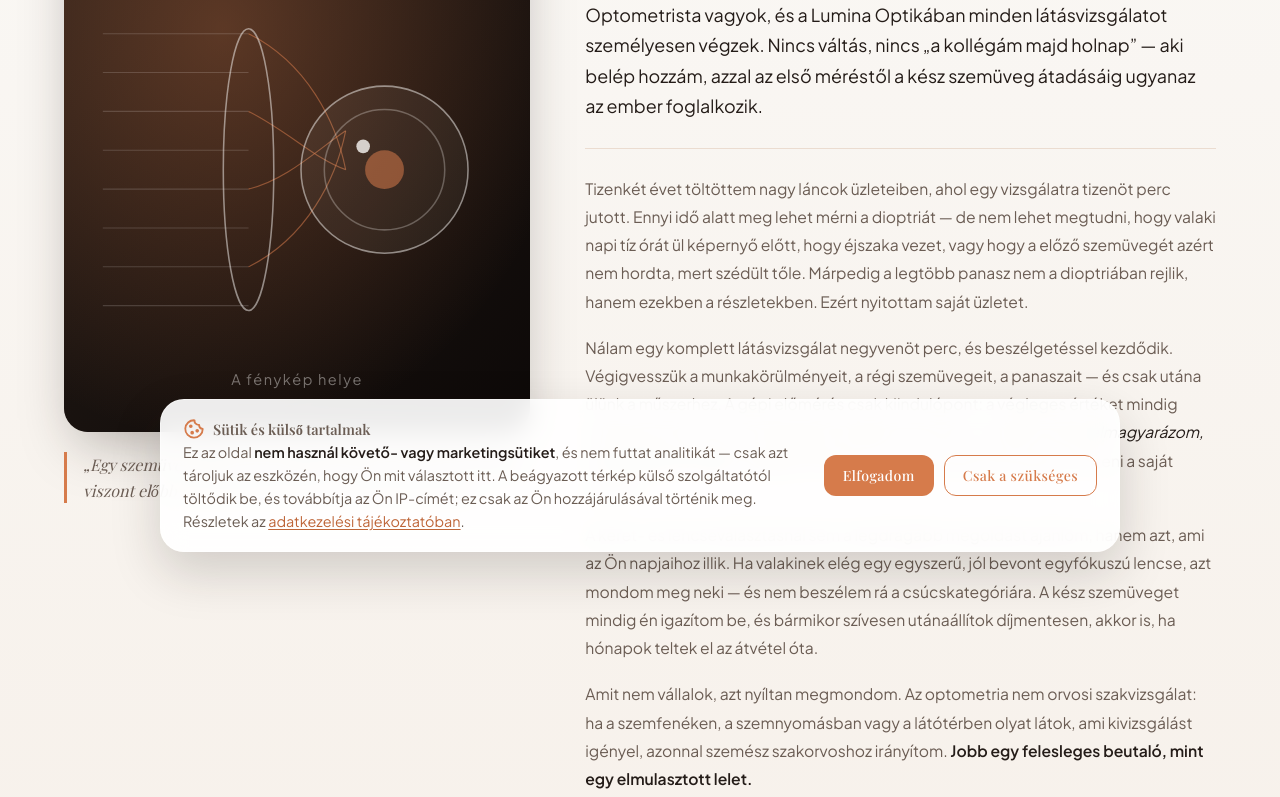
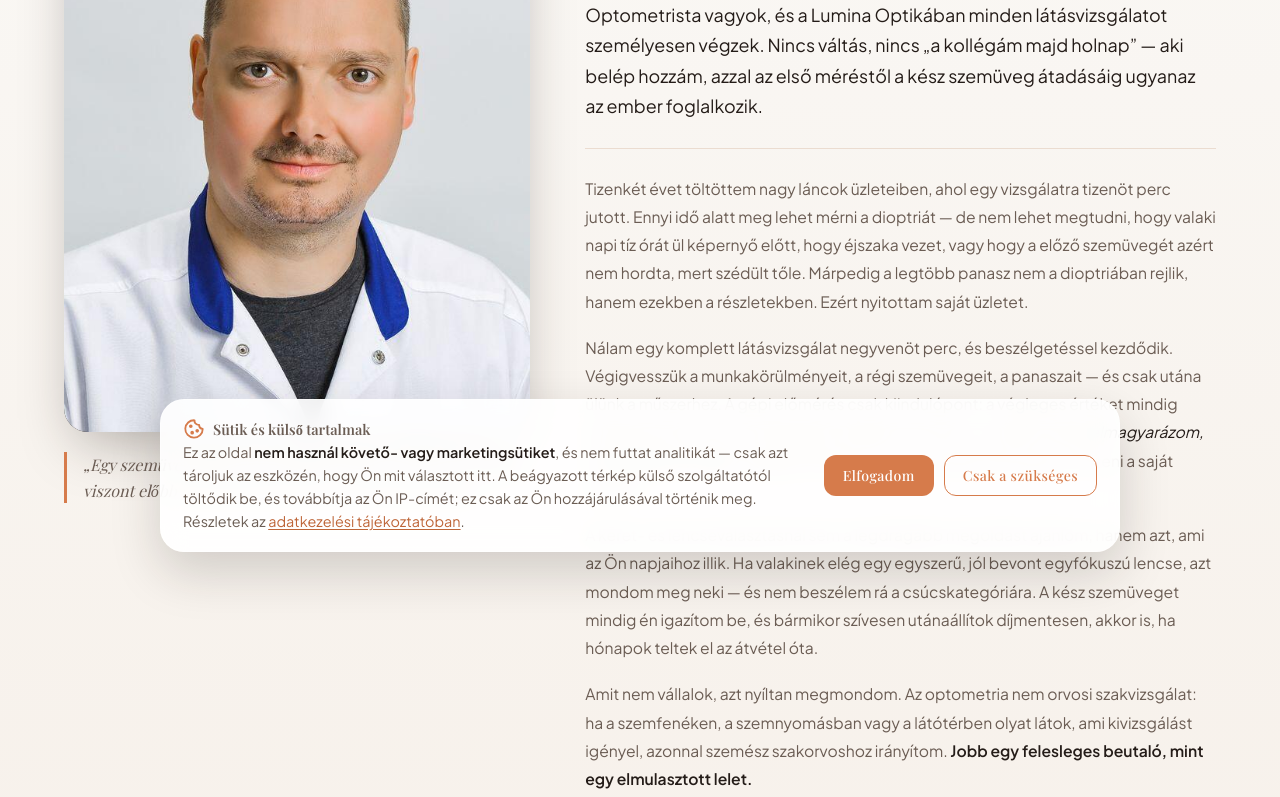
Before and after one commit to Yoshivok/kingaweb, a website: page optika/rolam.html in a window 1280 px wide. Shown: the part 232-1029 px from the top of the page. Drawn offline with nearby package versions, Linux system fonts and the light colour scheme; a web font is replaced by a local one.

Commit message:
rolam changes

```diff
--- a/optika/rolam.html
+++ b/optika/rolam.html
@@ -8,15 +8,7 @@
   <meta name="theme-color" content="#15110e">
 
   <!-- ═══════════════════════════════════════════════════════════════════════
-       KITÖLTENDŐ — ez a szöveg egy MINTA, a valós adatokra kell cserélni!
-
-       1) NÉV: a lapon mindenhol „Kovács Gábor” szerepel (címben, aláírásban,
-          képaláírásban, a lap alján lévő adatsorban és a <title>-ben is).
-       2) ÉVSZÁMOK, ISKOLA, SZAKKÉPESÍTÉS: a „Szakmai háttér” doboz adatai
-          kitaláltak — a valódi bizonyítványok adataira kell cserélni őket.
-       3) A TÖRTÉNET (miért nyitott üzletet, hány évet dolgozott hol) szintén
-          minta: érdemes a saját szavaival újraírni.
-       4) FÉNYKÉP: lásd az alábbi „FÉNYKÉP HELYE” megjegyzést a lap közepén.
+       1) NÉV: Urbányi Gábor (optometrista)
        ═══════════════════════════════════════════════════════════════════════ -->
 
   <title>Rólam — Lumina Optika</title>
@@ -80,7 +72,7 @@
                teljes tartalmát (a helyőrző SVG-t) a saját fényképére:
 
                <div class="about-photo">
-                 <img src="assets/rolam-portre.jpg" alt="Kovács Gábor optometrista a vizsgálóban"
+                 <img src="assets/urbanyi-gabor.jpg" alt="Urbányi Gábor optometrista a vizsgálóban"
                       width="960" height="1120" loading="lazy" decoding="async">
                </div>
 
@@ -88,48 +80,8 @@
                A stíluslap a lekerekítést és a méretezést elvégzi.
                ═══════════════════════════════════════════════════════════════ -->
           <div class="about-photo">
-            <svg viewBox="0 0 480 560" role="img" aria-label="Helyőrző ábra: fénytörés lencséken át — ide kerül a fénykép">
-              <defs>
-                <linearGradient id="ph-bg" x1="0" y1="0" x2="1" y2="1">
-                  <stop offset="0%" stop-color="#241b16"/>
-                  <stop offset="100%" stop-color="#0d0908"/>
-                </linearGradient>
-                <radialGradient id="ph-glow" cx="34%" cy="26%" r="76%">
-                  <stop offset="0%" stop-color="#d67b4b" stop-opacity=".34"/>
-                  <stop offset="100%" stop-color="#d67b4b" stop-opacity="0"/>
-                </radialGradient>
-              </defs>
-              <rect width="480" height="560" rx="26" fill="url(#ph-bg)"/>
-              <rect width="480" height="560" rx="26" fill="url(#ph-glow)"/>
-
-              <!-- Fénysugarak, ahogy a lencse összegyűjti őket -->
-              <g stroke="#faf8f5" stroke-opacity=".16" stroke-width="1.1" fill="none">
-                <path d="M40 150h150"/><path d="M40 190h150"/><path d="M40 230h150"/>
-                <path d="M40 270h150"/><path d="M40 310h150"/><path d="M40 350h150"/>
-                <path d="M40 390h150"/><path d="M40 430h150"/>
-              </g>
-              <g stroke="#d67b4b" stroke-opacity=".55" stroke-width="1.2" fill="none">
-                <path d="M190 150c60 30 90 90 100 140"/>
-                <path d="M190 230c40 20 70 50 100 60"/>
-                <path d="M190 310c40-10 70-40 100-60"/>
-                <path d="M190 390c60-30 90-90 100-140"/>
-              </g>
-
-              <!-- Két lencse, egymást átfedve -->
-              <g fill="none" stroke="#faf8f5" stroke-opacity=".5" stroke-width="1.6">
-                <ellipse cx="190" cy="290" rx="26" ry="145"/>
-                <circle cx="330" cy="290" r="86"/>
-                <circle cx="330" cy="290" r="62" stroke-opacity=".28"/>
-              </g>
-              <circle cx="330" cy="290" r="86" fill="#f7efe9" fill-opacity=".05"/>
-              <circle cx="330" cy="290" r="20" fill="#d67b4b" fill-opacity=".55"/>
-              <circle cx="308" cy="266" r="7" fill="#faf8f5" fill-opacity=".8"/>
-
-              <text x="240" y="512" text-anchor="middle" fill="#faf8f5" fill-opacity=".42"
-                    font-family="Plus Jakarta Sans, sans-serif" font-size="15" letter-spacing="1.6">
-                A fénykép helye
-              </text>
-            </svg>
+            <img src="assets/urbanyi-gabor.jpg" alt="Urbányi Gábor optometrista a vizsgálóban"
+                 width="960" height="1120" loading="lazy" decoding="async">
           </div>
           <figcaption id="about-caption" class="about-caption">
             <span class="about-quote">„Egy szemüveg akkor jó, ha elfelejti, hogy az orrán van. Ehhez viszont előbb meg kell ismernem azt, aki hordani fogja.”</span>
@@ -139,7 +91,7 @@
         <!-- Szöveg -->
         <div class="about-text">
           <span class="eyebrow">Rólam</span>
-          <h1 class="about-title">A nevem Kovács Gábor</h1>
+          <h1 class="about-title">A nevem Urbányi Gábor</h1>
           <p class="about-lead">
             Optometrista vagyok, és a Lumina Optikában minden látásvizsgálatot személyesen
             végzek. Nincs váltás, nincs „a kollégám majd holnap” — aki belép hozzám, azzal
@@ -192,7 +144,7 @@
             <h2 class="about-facts__title">Szakmai háttér</h2>
             <ul class="about-facts__list">
               <li>
-                <strong>Kovács Gábor</strong>
+                <strong>Urbányi Gábor</strong>
                 <span>Okleveles optometrista &middot; látszerész mester &middot; a Lumina Optika alapítója és egyszemélyes csapata</span>
               </li>
               <li>
```
Also changed, not shown: _eredeti_kepek/optika/urbanyi-gabor.jpg (added), optika/assets/urbanyi-gabor.jpg (added).
